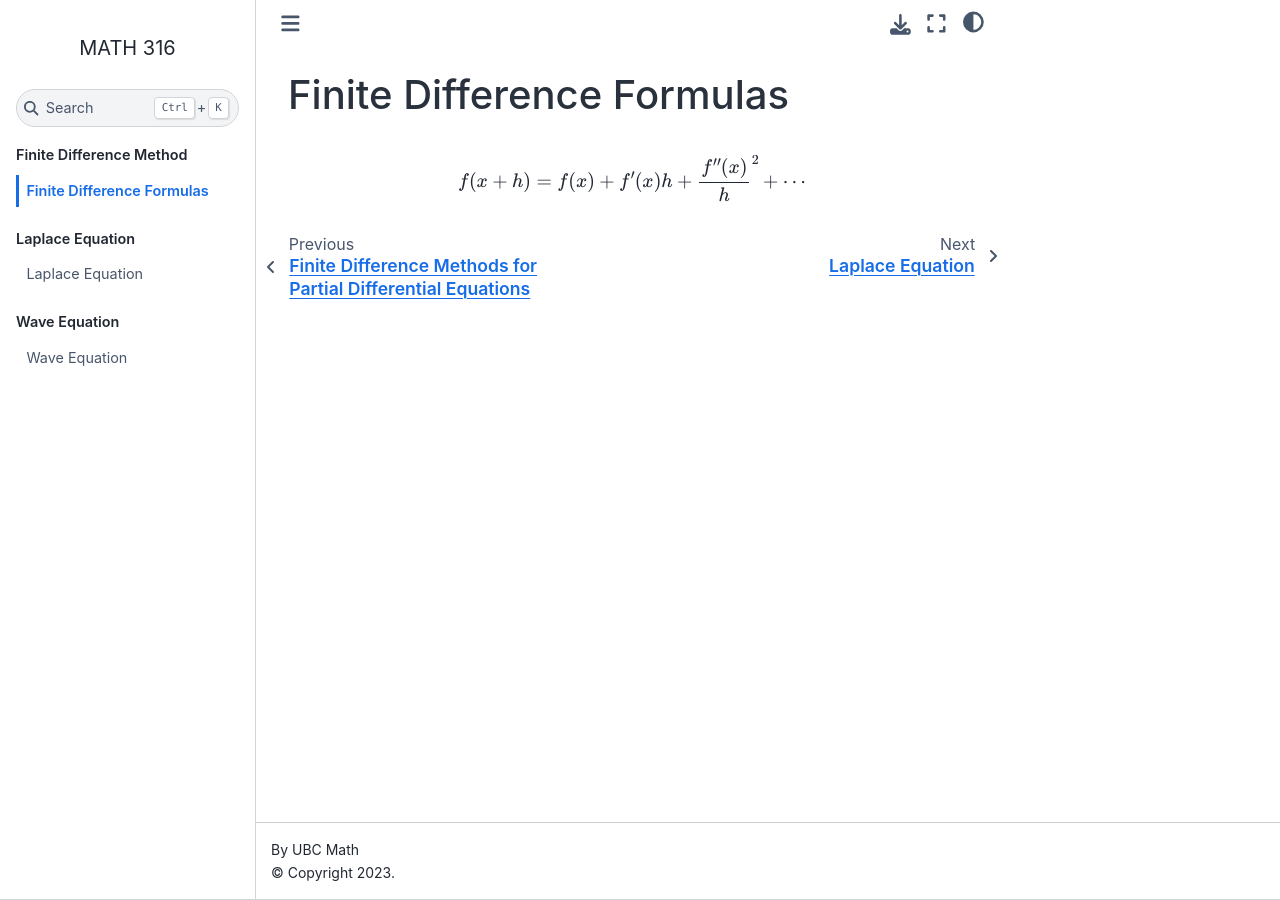
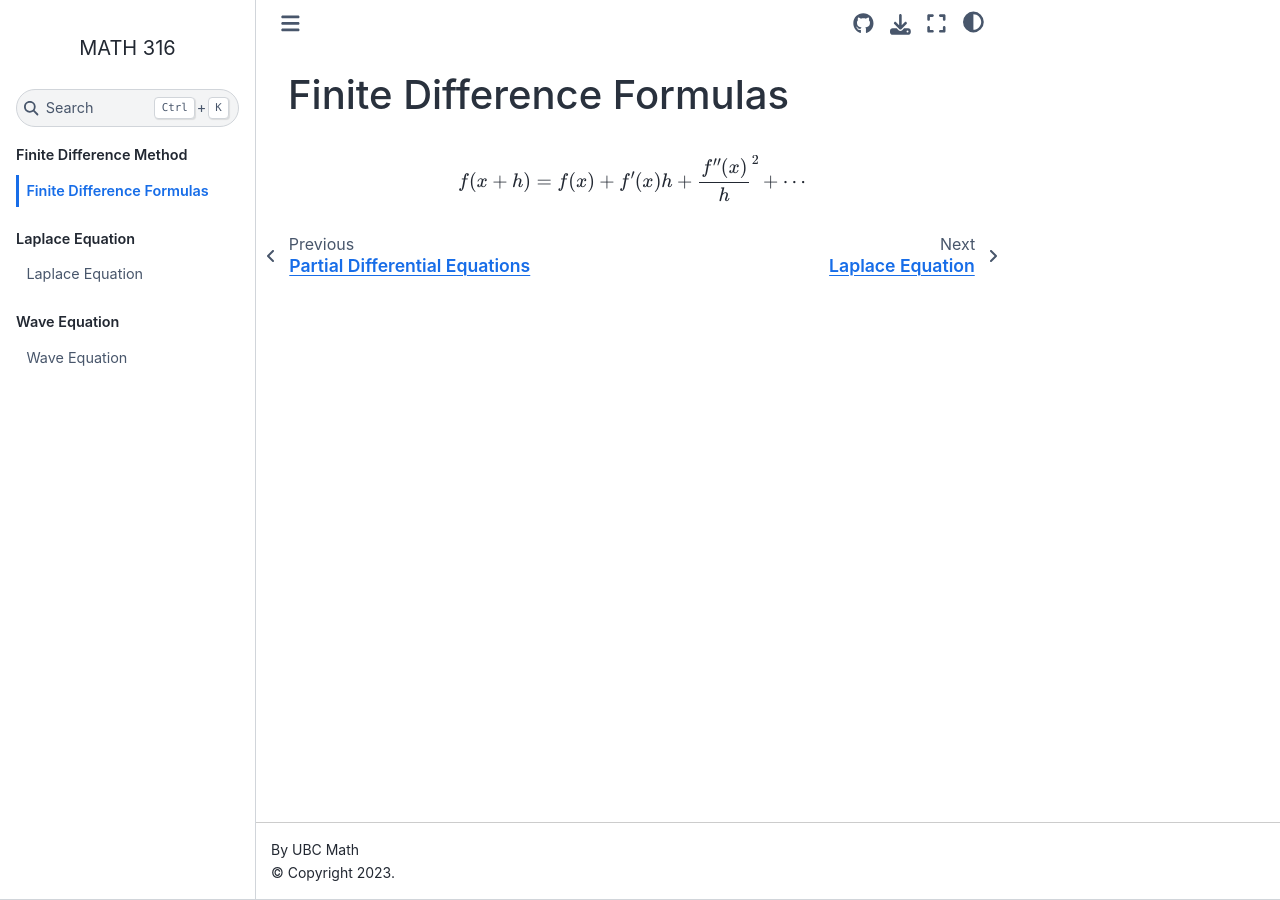
Before and after one commit to UBCMath/MATH316, a Jupyter Book: the page built from fd/formulas.md, in a window 1280 px wide. Built offline with Jupyter Book 1.0.4 settings and Sphinx 7.4.7 and the Sphinx Book theme 1.1.4, drawn with Linux system fonts in a browser that asks for light colours; pages that are not in the unit, such as notebooks, are missing from menus; some of the changed lines change nothing that is shown.

Commit message:
Figure out ghp-import

```diff
--- a/_config.yml
+++ b/_config.yml
@@ -9,8 +9,11 @@
     execute_notebooks: cache
 html:
   home_page_in_navbar: false
-#  use_repository_button: true
+  use_repository_button: true
 launch_buttons:
   jupyterhub_url: https://ubc.syzygy.ca/jupyter
-# repository:
-#  url: https://github.com/UBCMath/math316
+repository:
+  url: https://github.com/UBCMath/math316
+  branch: main
+
+# ghp-import -n -p -f _build/html
--- a/_toc.yml
+++ b/_toc.yml
@@ -1,6 +1,9 @@
 format: jb-book
 root: index
 parts:
+  - caption: Fourier Series
+    chapters:
+    - file: fourier/series.ipynb
   - caption: Finite Difference Method
     chapters:
     - file: fd/formulas.md
--- a/index.md
+++ b/index.md
@@ -1,4 +1,4 @@
-# Finite Difference Methods for Partial Differential Equations
+# Partial Differential Equations
 
 ## Outline
 
```
